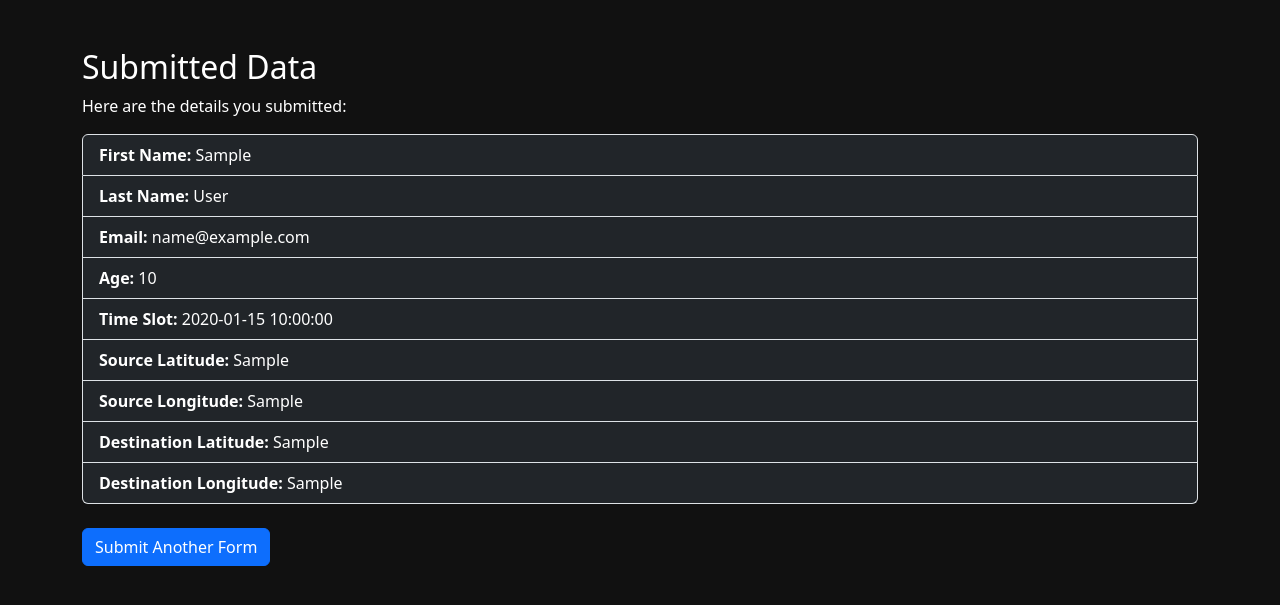
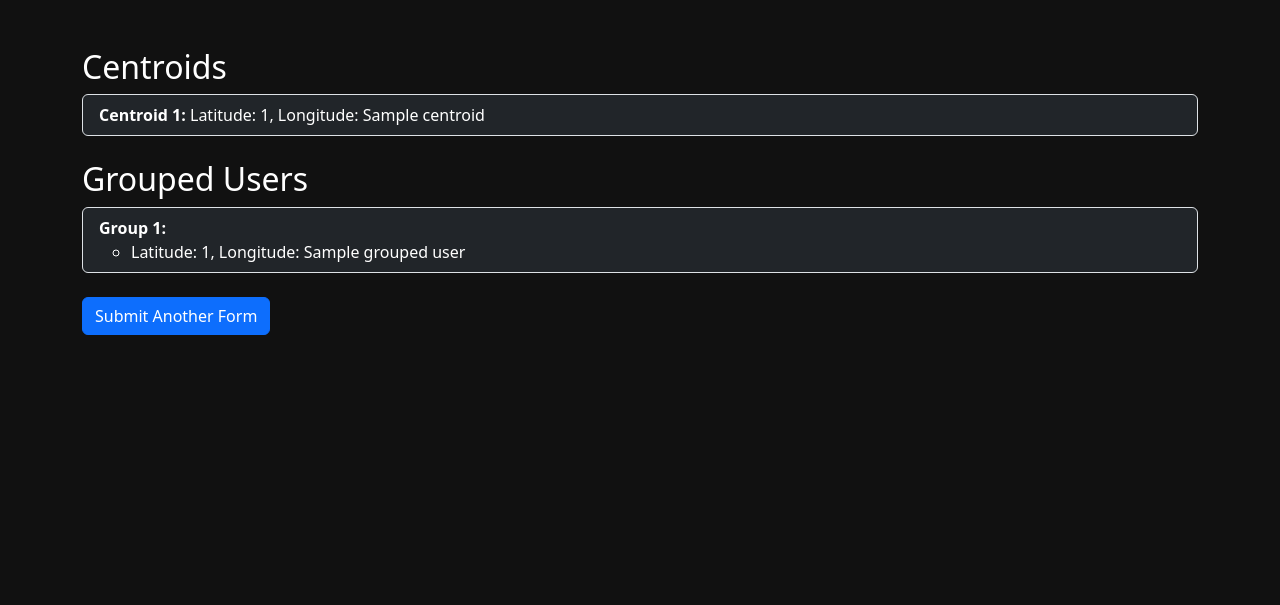
Before and after one commit to DivR22/BuzzRoute, a Flask app: template templates/result.html in a window 1280 px wide. Shown: the top 605 px of the page. Run offline with Flask 3, Linux system fonts and the light colour scheme; the template is opened without the code that fills it: most values are stand-ins (such as "Sample title", 1, 10 or a date in 2020).

Commit message:
added clustering functionalty

```diff
--- a/app.py
+++ b/app.py
@@ -3,6 +3,7 @@ from dotenv import load_dotenv
 import os
 import pymysql
 from datetime import datetime, timedelta
+from geopy.distance import geodesic  # New import for distance calculation
 
 app = Flask(__name__)
 
@@ -30,6 +31,40 @@ def generate_time_slots():
 
     return time_slots
 
+def calculate_centroid(coordinates):
+    """Calculates the centroid of a group of coordinates."""
+    if not coordinates:
+        return None
+
+    lat_sum = sum(coord[0] for coord in coordinates)
+    long_sum = sum(coord[1] for coord in coordinates)
+
+    centroid_lat = lat_sum / len(coordinates)
+    centroid_long = long_sum / len(coordinates)
+
+    return (centroid_lat, centroid_long)
+
+def group_users_by_radius(user_coords, radius_km=5):
+    """Groups users based on proximity and calculates centroids."""
+    centroids = []
+    grouped_users = []
+
+    while user_coords:
+        current_user = user_coords.pop(0)
+        group = [current_user]
+
+        for other_user in user_coords[:]:
+            distance = geodesic(current_user, other_user).km
+            if distance <= radius_km:
+                group.append(other_user)
+                user_coords.remove(other_user)
+
+        centroid = calculate_centroid(group)
+        centroids.append(centroid)
+        grouped_users.append(group)
+
+    return centroids, grouped_users
+
 @app.route("/", methods=["GET", "POST"])
 def index():
     time_slots = generate_time_slots()  # Generate time slots dynamically
@@ -40,10 +75,10 @@ def index():
         email = request.form.get("email")
         age = request.form.get("age")
         time_slot = request.form.get("time_slot")
-        source_lat = request.form.get("source_lat")
-        source_long = request.form.get("source_long")
-        dest_lat = request.form.get("dest_lat")
-        dest_long = request.form.get("dest_long")
+        source_lat = float(request.form.get("source_lat"))
+        source_long = float(request.form.get("source_long"))
+        dest_lat = float(request.form.get("dest_lat"))
+        dest_long = float(request.form.get("dest_long"))
 
         # Insert into the database
         try:
@@ -56,32 +91,25 @@ def index():
             )
             conn.commit()
 
-            # Redirect to the result page and pass the data
-            return redirect(url_for('result', first_name=first_name, last_name=last_name, email=email, age=age,
-                                    time_slot=time_slot, source_lat=source_lat, source_long=source_long,
-                                    dest_lat=dest_lat, dest_long=dest_long))
+            return redirect(url_for('results'))
         except pymysql.MySQLError as err:
             return f"Failed to submit data: {err}"
 
     return render_template("index.html", api_key=gmaps_api_key, time_slots=time_slots)
 
-@app.route("/result")
-def result():
-    # Get the data from the URL parameters
-    first_name = request.args.get('first_name')
-    last_name = request.args.get('last_name')
-    email = request.args.get('email')
-    age = request.args.get('age')
-    time_slot = request.args.get('time_slot')
-    source_lat = request.args.get('source_lat')
-    source_long = request.args.get('source_long')
-    dest_lat = request.args.get('dest_lat')
-    dest_long = request.args.get('dest_long')
+@app.route("/results", methods=["GET"])
+def results():
+    # Fetch all user coordinates from the database
+    cursor.execute("SELECT source_lat, source_long FROM sample_table")
+    users = cursor.fetchall()
 
-    # Render the result page
-    return render_template("result.html", first_name=first_name, last_name=last_name, email=email, age=age,
-                           time_slot=time_slot, source_lat=source_lat, source_long=source_long,
-                           dest_lat=dest_lat, dest_long=dest_long)
+    # Convert users to a list of (latitude, longitude) tuples
+    user_coords = [(float(lat), float(lng)) for lat, lng in users]
+
+    # Group users and calculate centroids
+    centroids, grouped_users = group_users_by_radius(user_coords, radius_km=5)
+
+    return render_template("result.html", centroids=centroids, grouped_users=grouped_users)
 
 if __name__ == "__main__":
     app.run(debug=True)
--- a/templates/result.html
+++ b/templates/result.html
@@ -1,23 +1,33 @@
 <!DOCTYPE html>
 <html>
 <head>
-    <title>Form Submission Results</title>
+    <title>Centroid Results</title>
     <link href="https://cdn.jsdelivr.net/npm/bootstrap@5.3.0-alpha1/dist/css/bootstrap.min.css" rel="stylesheet">
 </head>
 <body style="background-color:#111;">
     <div class="container mt-5 text-white">
-        <h2>Submitted Data</h2>
-        <p>Here are the details you submitted:</p>
+        <h2>Centroids</h2>
         <ul class="list-group">
-            <li class="list-group-item bg-dark text-white"><strong>First Name:</strong> {{ first_name }}</li>
-            <li class="list-group-item bg-dark text-white"><strong>Last Name:</strong> {{ last_name }}</li>
-            <li class="list-group-item bg-dark text-white"><strong>Email:</strong> {{ email }}</li>
-            <li class="list-group-item bg-dark text-white"><strong>Age:</strong> {{ age }}</li>
-            <li class="list-group-item bg-dark text-white"><strong>Time Slot:</strong> {{ time_slot }}</li>
-            <li class="list-group-item bg-dark text-white"><strong>Source Latitude:</strong> {{ source_lat }}</li>
-            <li class="list-group-item bg-dark text-white"><strong>Source Longitude:</strong> {{ source_long }}</li>
-            <li class="list-group-item bg-dark text-white"><strong>Destination Latitude:</strong> {{ dest_lat }}</li>
-            <li class="list-group-item bg-dark text-white"><strong>Destination Longitude:</strong> {{ dest_long }}</li>
+            {% for idx in range(centroids|length) %}
+            <li class="list-group-item bg-dark text-white">
+                <strong>Centroid {{ idx + 1 }}:</strong>
+                Latitude: {{ centroids[idx][0] }}, Longitude: {{ centroids[idx][1] }}
+            </li>
+            {% endfor %}
+        </ul>
+
+        <h2 class="mt-4">Grouped Users</h2>
+        <ul class="list-group">
+            {% for idx in range(grouped_users|length) %}
+            <li class="list-group-item bg-dark text-white">
+                <strong>Group {{ idx + 1 }}:</strong>
+                <ul>
+                    {% for user in grouped_users[idx] %}
+                    <li>Latitude: {{ user[0] }}, Longitude: {{ user[1] }}</li>
+                    {% endfor %}
+                </ul>
+            </li>
+            {% endfor %}
         </ul>
 
         <a href="/" class="btn btn-primary mt-4">Submit Another Form</a>
```
